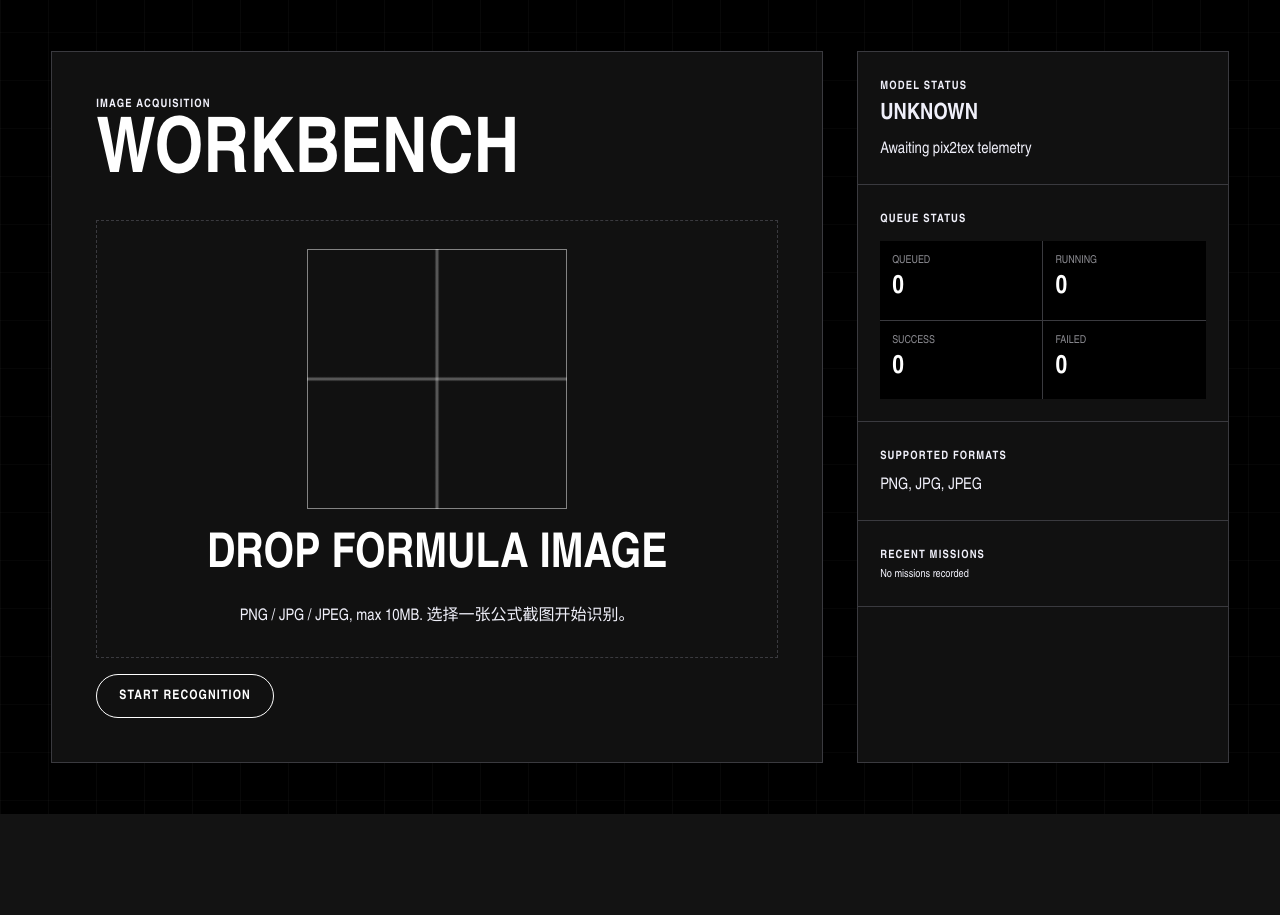
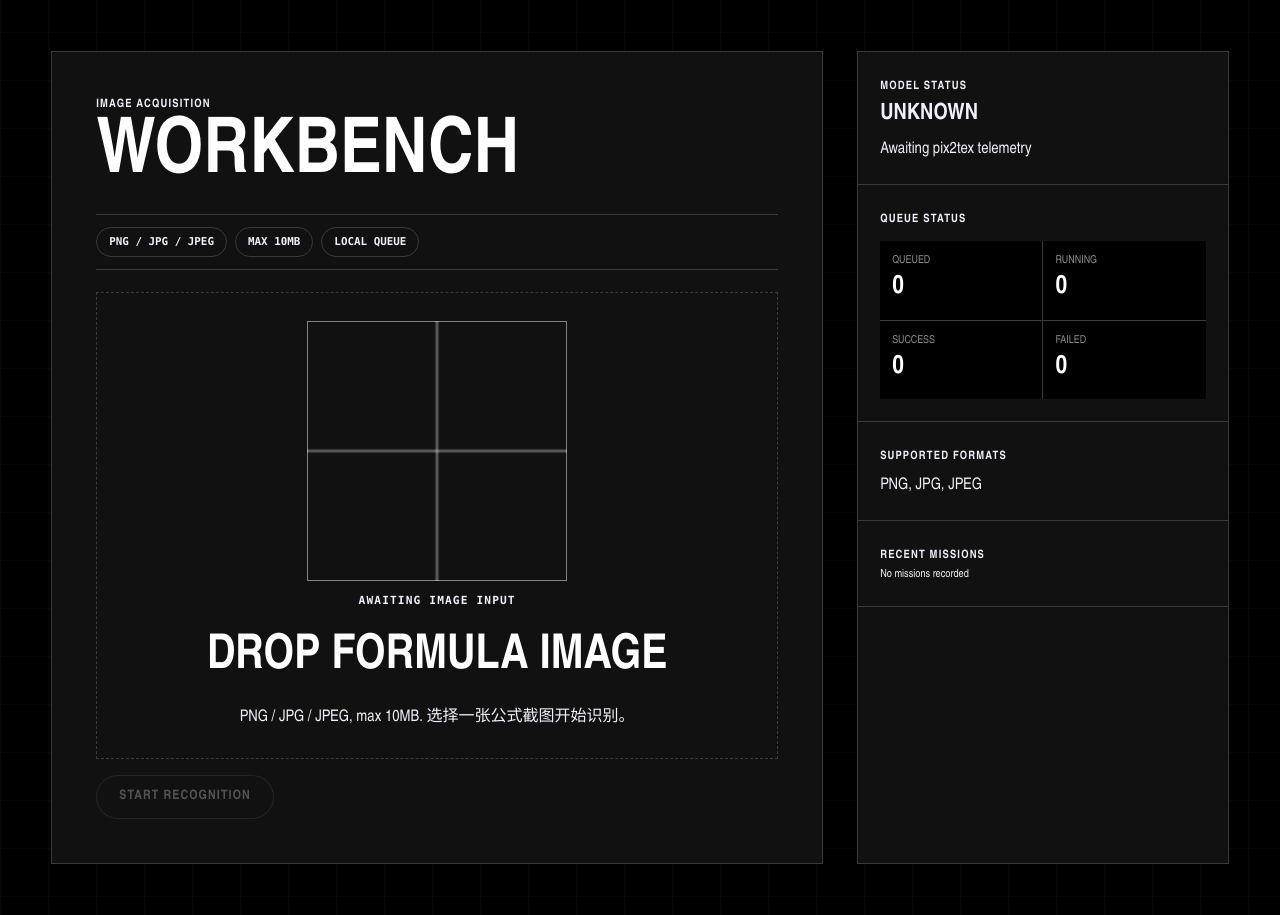
Before and after one commit to Timcai06/LinuxWeek11-Django-FormulaLab, a Django app: page /workbench/ in a window 1280 px wide. Shown: the part 64-979 px from the top of the page. Before the commit the page ends 878 px from the top, so only its background shows below. Run offline with Django 5.2, Linux system fonts and the light colour scheme; data that the repository does not hold is empty; parts of the project's set-up code (start-up, migrations or seed data) failed here and were passed over; some libraries are stand-ins or nearby versions.

Commit message:
Polish mission control workbench UI

```diff
--- a/apps/formulas/static/formulas/css/base.css
+++ b/apps/formulas/static/formulas/css/base.css
@@ -181,6 +181,14 @@ textarea {
     color: var(--ink);
 }
 
+.button:disabled {
+    border-color: var(--hairline-on-dark);
+    background: transparent;
+    color: var(--dim);
+    cursor: not-allowed;
+    opacity: 0.52;
+}
+
 .button:focus-visible,
 a:focus-visible,
 button:focus-visible,
--- a/apps/formulas/static/formulas/css/pages/workbench.css
+++ b/apps/formulas/static/formulas/css/pages/workbench.css
@@ -15,9 +15,31 @@
 
 .workbench-panel {
     display: grid;
-    gap: 28px;
+    gap: 22px;
     align-content: start;
     padding: clamp(18px, 4vw, 44px);
+}
+
+.command-strip {
+    display: flex;
+    flex-wrap: wrap;
+    gap: 8px;
+    padding: 12px 0;
+    border-top: 1px solid var(--line);
+    border-bottom: 1px solid var(--line);
+}
+
+.command-strip span {
+    min-height: 30px;
+    display: inline-flex;
+    align-items: center;
+    padding: 0 12px;
+    border: 1px solid var(--hairline-on-dark);
+    border-radius: 32px;
+    color: var(--muted);
+    font-family: var(--font-mono);
+    font-size: 0.68rem;
+    font-weight: 800;
 }
 
 .upload-console {
@@ -38,6 +60,7 @@
     background: var(--canvas-night-panel);
     text-align: center;
     cursor: pointer;
+    transition: background 160ms ease, border-color 160ms ease;
 }
 
 .drop-zone input {
@@ -56,6 +79,14 @@
         linear-gradient(0deg, transparent 49%, rgba(255, 255, 255, 0.36) 50%, transparent 51%);
 }
 
+.drop-status {
+    color: var(--muted);
+    font-family: var(--font-mono);
+    font-size: 0.7rem;
+    font-weight: 800;
+    letter-spacing: 0.1em;
+}
+
 .drop-zone strong {
     font-size: clamp(1.4rem, 4vw, 3rem);
     font-weight: 950;
@@ -67,6 +98,12 @@
 }
 
 .drop-zone.is-dragging {
+    border-color: var(--on-night);
+    background: var(--canvas-night-soft);
+}
+
+.drop-zone.has-file {
+    border-style: solid;
     border-color: var(--on-night);
     background: var(--canvas-night-soft);
 }
@@ -86,6 +123,23 @@
     height: 80px;
     object-fit: contain;
     background: var(--canvas-light);
+}
+
+.preview-copy {
+    min-width: 0;
+    display: grid;
+    gap: 5px;
+}
+
+.preview-copy strong,
+.preview-copy span:last-child {
+    overflow-wrap: anywhere;
+}
+
+.preview-copy span:last-child {
+    color: var(--dim);
+    font-family: var(--font-mono);
+    font-size: 0.72rem;
 }
 
 .launch-button {
--- a/apps/formulas/static/formulas/js/workbench.js
+++ b/apps/formulas/static/formulas/js/workbench.js
@@ -4,21 +4,59 @@
     const previewWrap = document.querySelector("[data-preview-wrap]");
     const previewImage = document.querySelector("[data-preview-image]");
     const previewName = document.querySelector("[data-preview-name]");
+    const previewMeta = document.querySelector("[data-preview-meta]");
+    const dropStatus = document.querySelector("[data-drop-status]");
+    const launchButton = document.querySelector("[data-launch-button]");
 
-    if (!dropZone || !input || !previewWrap || !previewImage || !previewName) {
+    if (!dropZone || !input || !previewWrap || !previewImage || !previewName || !previewMeta || !dropStatus || !launchButton) {
         return;
     }
 
+    let previewUrl = null;
+
+    function formatBytes(bytes) {
+        if (!bytes) {
+            return "0 KB";
+        }
+        const units = ["B", "KB", "MB"];
+        let value = bytes;
+        let unitIndex = 0;
+        while (value >= 1024 && unitIndex < units.length - 1) {
+            value /= 1024;
+            unitIndex += 1;
+        }
+        return `${value.toFixed(unitIndex === 0 ? 0 : 1)} ${units[unitIndex]}`;
+    }
+
     function updatePreview(file) {
+        if (previewUrl) {
+            URL.revokeObjectURL(previewUrl);
+            previewUrl = null;
+        }
+
         if (!file) {
             previewWrap.hidden = true;
+            dropZone.classList.remove("has-file");
+            dropStatus.textContent = "AWAITING IMAGE INPUT";
+            launchButton.disabled = true;
             return;
         }
-        previewImage.src = URL.createObjectURL(file);
+
+        previewUrl = URL.createObjectURL(file);
+        previewImage.src = previewUrl;
         previewName.textContent = file.name;
+        previewMeta.textContent = `${file.type || "image"} / ${formatBytes(file.size)}`;
+        dropZone.classList.add("has-file");
+        dropStatus.textContent = "IMAGE LOCKED";
+        launchButton.disabled = false;
         previewWrap.hidden = false;
+
+        previewImage.onload = () => {
+            previewMeta.textContent = `${file.type || "image"} / ${formatBytes(file.size)} / ${previewImage.naturalWidth}x${previewImage.naturalHeight}`;
+        };
     }
 
+    launchButton.disabled = !input.files[0];
     input.addEventListener("change", () => updatePreview(input.files[0]));
 
     ["dragenter", "dragover"].forEach((eventName) => {
--- a/apps/formulas/templates/formulas/workbench.html
+++ b/apps/formulas/templates/formulas/workbench.html
@@ -13,22 +13,29 @@
             <p>IMAGE ACQUISITION</p>
             <h1>WORKBENCH</h1>
         </div>
+        <div class="command-strip" aria-label="Upload constraints">
+            <span>PNG / JPG / JPEG</span>
+            <span>MAX 10MB</span>
+            <span>LOCAL QUEUE</span>
+        </div>
         <form id="upload-form" class="upload-console" action="{% url 'create-job' %}" method="post" enctype="multipart/form-data">
             {% csrf_token %}
             <label class="drop-zone" for="id_image" data-drop-zone>
                 {{ form.image }}
                 <span class="drop-reticle" aria-hidden="true"></span>
+                <span class="drop-status" data-drop-status>AWAITING IMAGE INPUT</span>
                 <strong>DROP FORMULA IMAGE</strong>
                 <span>PNG / JPG / JPEG, max 10MB. 选择一张公式截图开始识别。</span>
             </label>
             <div class="preview-strip" data-preview-wrap hidden>
                 <img data-preview-image alt="Selected formula preview">
-                <div>
+                <div class="preview-copy">
                     <span class="preview-label">SELECTED IMAGE</span>
                     <strong data-preview-name>Awaiting input</strong>
+                    <span data-preview-meta>Format and dimensions pending</span>
                 </div>
             </div>
-            <button class="button button-primary launch-button" type="submit">START RECOGNITION</button>
+            <button class="button button-primary launch-button" type="submit" data-launch-button>START RECOGNITION</button>
         </form>
     </div>
 
```
Also changed, not shown: apps/formulas/static/formulas/css/pages/progress.css (+50 -0 lines), apps/formulas/static/formulas/css/pages/result.css (+35 -7 lines), apps/formulas/static/formulas/js/progress.js (+11 -2 lines), apps/formulas/templates/formulas/progress.html (+8 -1 lines), apps/formulas/templates/formulas/result.html (+7 -0 lines).
